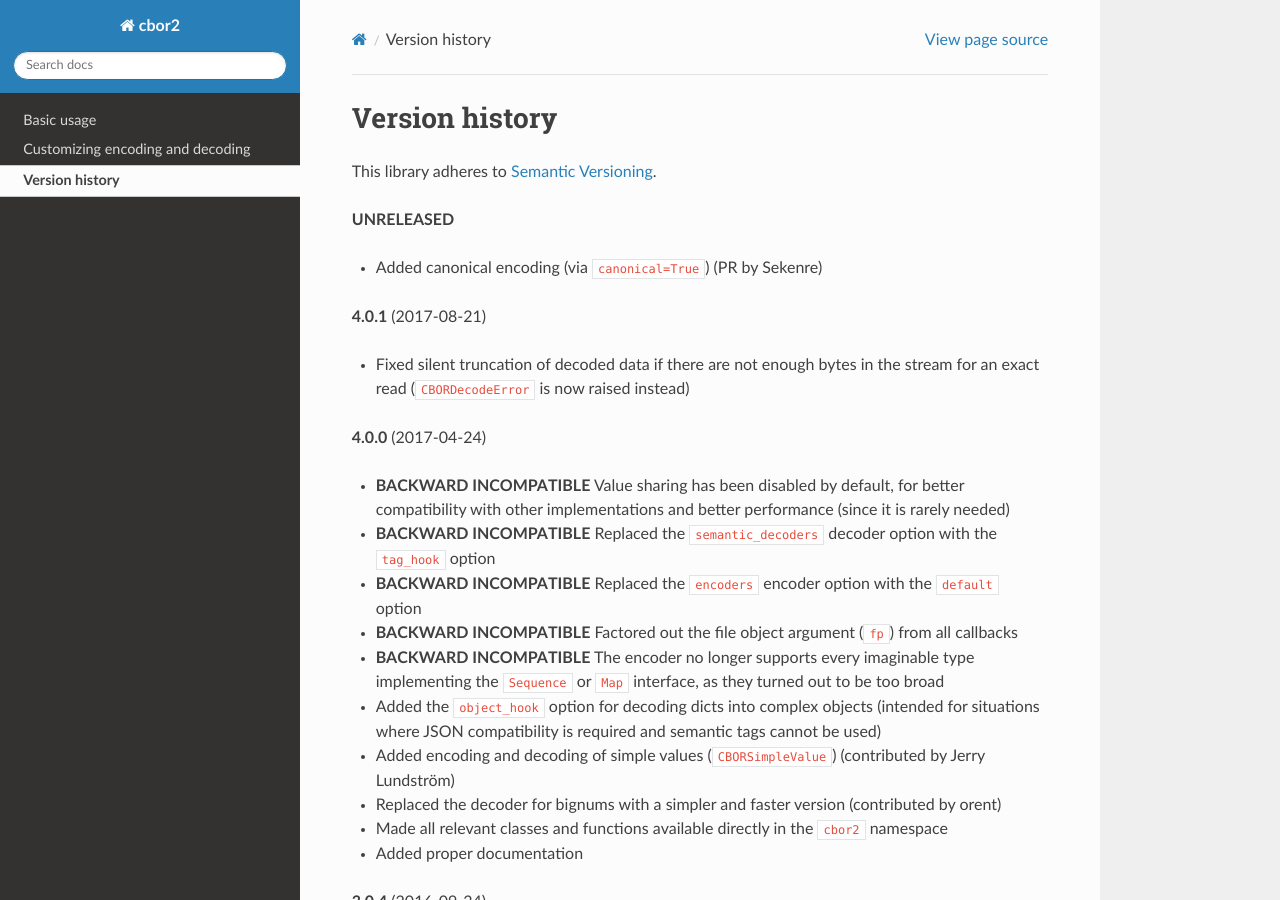
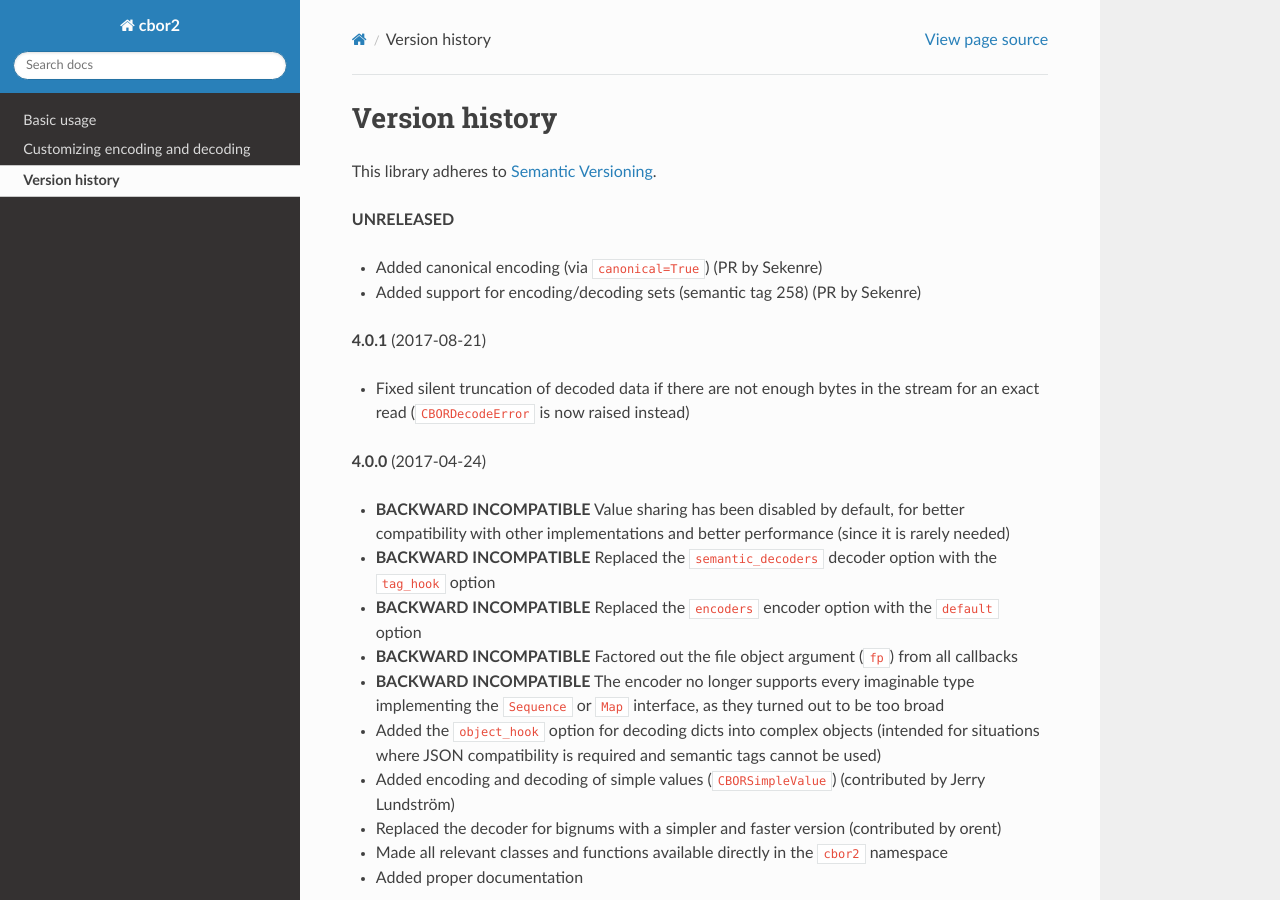
Before and after one commit to agronholm/cbor2, a Sphinx documentation site: the page built from docs/versionhistory.rst, in a window 1280 px wide and 900 px high. Built offline with Sphinx 7.4.7 and the Read the Docs theme 2.0.0, drawn with Linux system fonts in a browser that asks for light colours.

```diff
--- a/docs/versionhistory.rst
+++ b/docs/versionhistory.rst
@@ -6,6 +6,7 @@
 **UNRELEASED**
 
 - Added canonical encoding (via ``canonical=True``) (PR by Sekenre)
+- Added support for encoding/decoding sets (semantic tag 258) (PR by Sekenre)
 
 **4.0.1** (2017-08-21)
 
```
